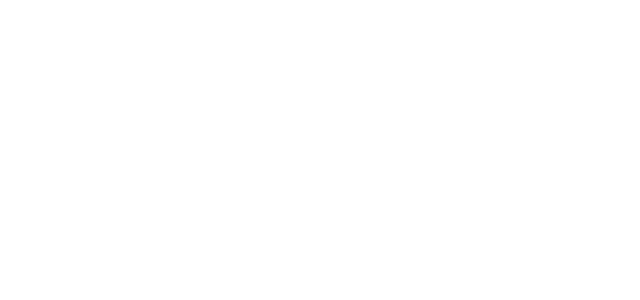
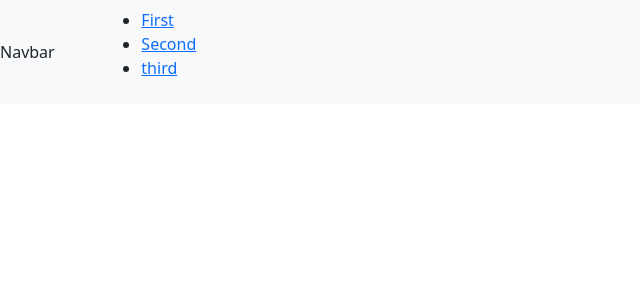
Before and after one commit to fgit-24/pp5-frontend, a React (Create React App) app in the folder frontend/: page / in a window 1280 px wide. Before the commit this address had no page. Shown: the top 300 px of the page, without its empty margins (0-640 px from the left). Built offline with nearby package versions, Linux system fonts and the light colour scheme.

Commit message:
Build Navbar structure inclusive Links

```diff
--- a/frontend/src/App.js
+++ b/frontend/src/App.js
@@ -6,10 +6,12 @@ import ClassA from "./components/ClassA";
 import MapFunc from "./components/MapFunc";
 import Forms from "./components/Forms";
 import { Routes, Route } from "react-router-dom";
+import Navbar from "./components/Navbar";
 
 function App() {
   return (
     <>
+      <Navbar />
       <Routes>
         <Route path="/first" element={<ClassA />}></Route>
         <Route path="/second" element={<Forms />}></Route>
--- a/frontend/src/components/Navbar.js
+++ b/frontend/src/components/Navbar.js
@@ -1,7 +1,27 @@
 import React from "react";
+import { Link } from "react-router-dom";
 
 const Navbar = () => {
-  return <div>Navbar</div>;
+  return (
+    <div className="navbar navbar-expand-lg navbar-light bg-light">
+      Navbar
+      <div className="container">
+        <div className="navbar-nav">
+          <ul classname="navbar-nav">
+            <li className="nav-item">
+              <Link to="/first">First</Link>
+            </li>
+            <li className="nav-item">
+              <Link to="/second">Second</Link>
+            </li>
+            <li className="nav-item">
+              <Link to="/third">third</Link>
+            </li>
+          </ul>
+        </div>
+      </div>
+    </div>
+  );
 };
 
 export default Navbar;
```
Also changed, not shown: frontend/src/components/SecondComponent.js (added, +7 -0 lines).
